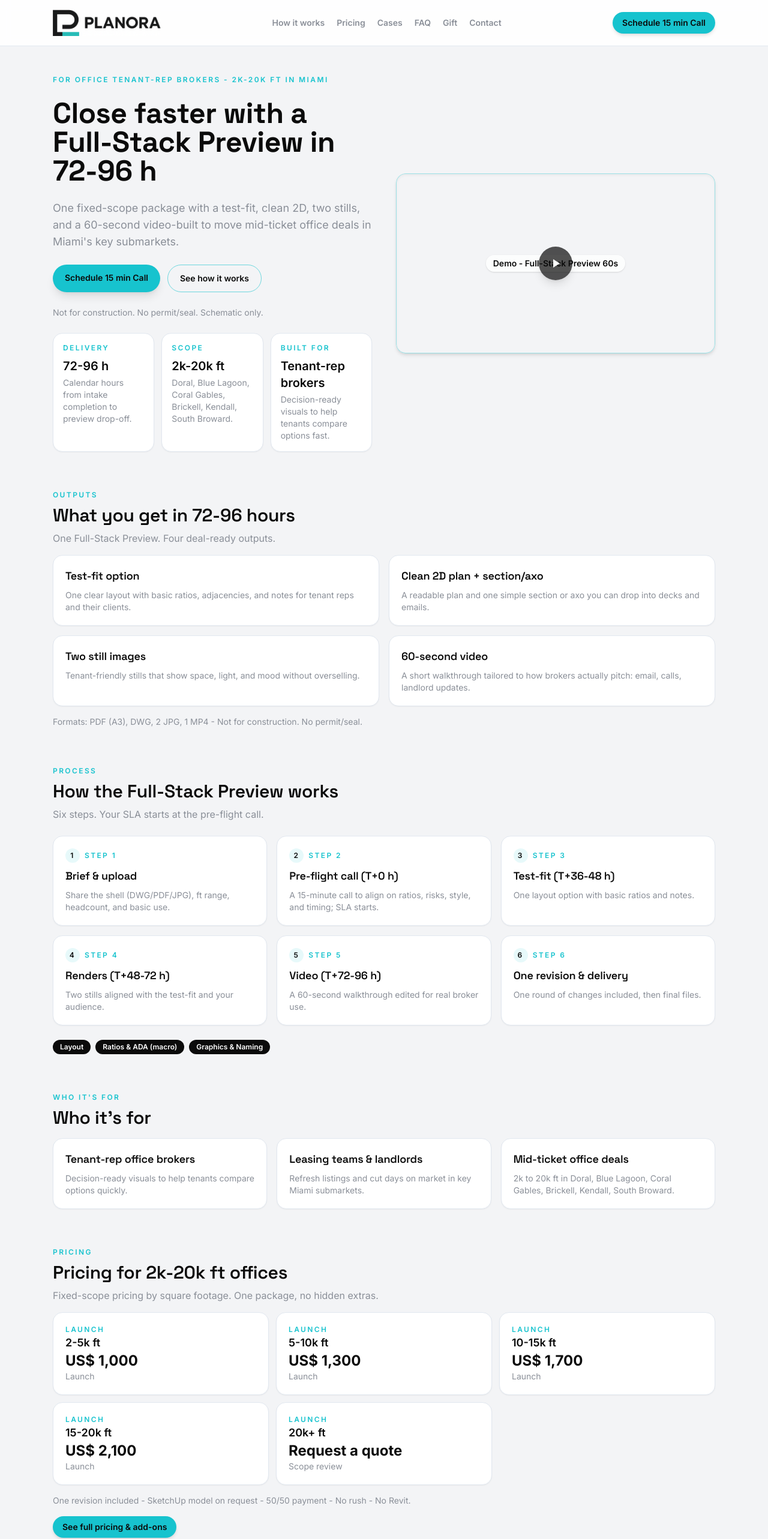
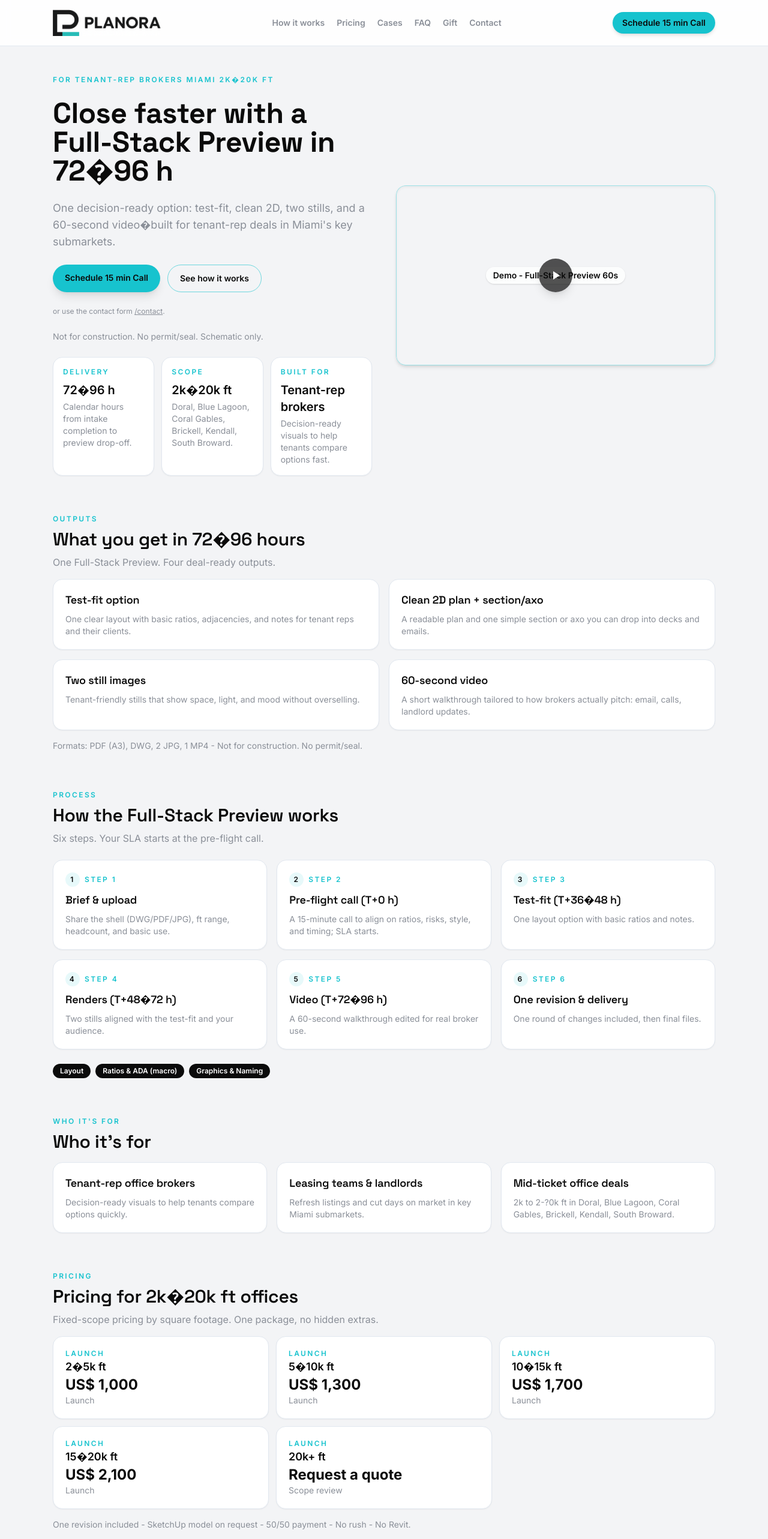
Before and after one commit to mategzg/Planora, a Next.js app: page / in a window 1280 px wide. Shown: the top 2565 px of the page at 60% size. Built offline with nearby package versions, Linux system fonts and the light colour scheme.

Commit message:
chore: apply CTA and copy polish

```diff
--- a/app/contact/page.tsx
+++ b/app/contact/page.tsx
@@ -7,13 +7,13 @@ export const metadata: Metadata = {
   description:
     'Contact Planora to schedule a 15-minute call about a Full-Stack Preview for Miami tenant-rep brokers.',
   alternates: {
-    canonical: 'https://planora-teal.vercel.app/contact',
+    canonical: 'https://planora-testfit.vercel.app/contact',
   },
   openGraph: {
     title: 'Contact | Planora',
     description:
       'Contact Planora to schedule a 15-minute call about a Full-Stack Preview for Miami tenant-rep brokers.',
-    url: 'https://planora-teal.vercel.app/contact',
+    url: 'https://planora-testfit.vercel.app/contact',
     images: ['/og-planora.png'],
   },
 }
@@ -44,6 +44,7 @@ export default function ContactPage() {
             Schedule 15 min Call
           </a>
         </div>
+          <p className="text-xs text-muted">or use the contact form <a href="/contact" className="underline">/contact</a>.</p>
         <div className="lg:col-span-2">
           <ContactForm />
         </div>
--- a/app/how-it-works/page.tsx
+++ b/app/how-it-works/page.tsx
@@ -7,13 +7,13 @@ export const metadata: Metadata = {
   description:
     "See the 6-step Full-Stack Preview process for Miami tenant-rep brokers: brief, pre-flight call, test-fit, renders, video, and delivery.",
   alternates: {
-    canonical: 'https://planora-teal.vercel.app/how-it-works',
+    canonical: 'https://planora-testfit.vercel.app/how-it-works',
   },
   openGraph: {
     title: 'How it works | Planora',
     description:
       "See the 6-step Full-Stack Preview process for Miami tenant-rep brokers: brief, pre-flight call, test-fit, renders, video, and delivery.",
-    url: 'https://planora-teal.vercel.app/how-it-works',
+    url: 'https://planora-testfit.vercel.app/how-it-works',
     images: ['/og-planora.png'],
   },
 }
@@ -34,7 +34,7 @@ export default function HowItWorksPage() {
           >
             <div className="flex items-center justify-between text-xs font-semibold uppercase tracking-[0.2em] text-accent">
               <span>Step {idx + 1}</span>
-              <span>{step.title.includes('T+') ? step.title.split(' ')[0] : '72-96 h'}</span>
+              <span>{step.title.includes('T+') ? step.title.split(' ')[0] : '72�96 h'}</span>
             </div>
             <h2 className="text-lg font-semibold text-ink">{step.title}</h2>
             <p className="text-sm text-muted">{step.detail}</p>
--- a/app/layout.tsx
+++ b/app/layout.tsx
@@ -10,9 +10,9 @@ const inter = Inter({ subsets: ['latin'], weight: ['400', '500', '600', '700'],
 const spaceGrotesk = Space_Grotesk({ subsets: ['latin'], weight: ['600', '700'], variable: '--font-space-grotesk' })
 const jetbrainsMono = JetBrains_Mono({ subsets: ['latin'], weight: ['500'], variable: '--font-jetbrains-mono' })
 
-const defaultTitle = 'Planora | Full-Stack office previews in 72-96 h for Miami brokers'
+const defaultTitle = 'Planora | Full-Stack office previews in 72�96 h for Miami brokers'
 const defaultDescription =
-  'Full-Stack office previews for tenant-rep brokers in Miami: one test-fit, clean 2D, two stills, and a 60-second video delivered in 72-96 hours for 2k-20k ft deals.'
+  'Full-Stack office previews for tenant-rep brokers in Miami: one test-fit, clean 2D, two stills, and a 60-second video delivered in 72�96 hours for 2k�20k ft deals.'
 
 export const metadata: Metadata = {
   metadataBase: new URL(SITE_URL),
--- a/app/page.tsx
+++ b/app/page.tsx
@@ -13,17 +13,17 @@ import {
 } from '@/lib/content'
 
 export const metadata: Metadata = {
-  title: 'Planora | Full-Stack office previews in 72-96 h for Miami brokers',
+  title: 'Planora | Full-Stack office previews in 72�96 h for Miami brokers',
   description:
-    'Full-Stack office previews for tenant-rep brokers in Miami: one test-fit, clean 2D, two stills, and a 60-second video delivered in 72-96 hours for 2k-20k ft deals.',
+    'Full-Stack office previews for tenant-rep brokers in Miami: one test-fit, clean 2D, two stills, and a 60-second video delivered in 72�96 hours for 2k�20k ft deals.',
   alternates: {
-    canonical: 'https://planora-teal.vercel.app/',
+    canonical: 'https://planora-testfit.vercel.app/',
   },
   openGraph: {
-    title: 'Planora | Full-Stack office previews in 72-96 h for Miami brokers',
+    title: 'Planora | Full-Stack office previews in 72�96 h for Miami brokers',
     description:
-      'Full-Stack office previews for tenant-rep brokers in Miami: one test-fit, clean 2D, two stills, and a 60-second video delivered in 72-96 hours for 2k-20k ft deals.',
-    url: 'https://planora-teal.vercel.app/',
+      'Full-Stack office previews for tenant-rep brokers in Miami: one test-fit, clean 2D, two stills, and a 60-second video delivered in 72�96 hours for 2k�20k ft deals.',
+    url: 'https://planora-testfit.vercel.app/',
     images: ['/og-planora.png'],
   },
 }
@@ -34,13 +34,13 @@ export default function HomePage() {
       <section className="grid items-center gap-10 lg:grid-cols-2">
         <div className="space-y-6">
           <p className="text-xs font-semibold uppercase tracking-[0.2em] text-accent">
-            For office tenant-rep brokers - 2k-20k ft in Miami
+            For tenant-rep brokers  Miami  2k�20k ft
           </p>
           <h1 className="text-3xl font-bold sm:text-4xl lg:text-5xl">
-            Close faster with a Full-Stack Preview in 72-96 h
+            Close faster with a Full-Stack Preview in 72�96 h
           </h1>
           <p className="max-w-2xl text-lg text-muted">
-            One fixed-scope package with a test-fit, clean 2D, two stills, and a 60-second video-built to move mid-ticket office deals in Miami's key submarkets.
+            One decision-ready option: test-fit, clean 2D, two stills, and a 60-second video�built for tenant-rep deals in Miami's key submarkets.
           </p>
           <div className="flex flex-wrap gap-3">
             <a
@@ -56,6 +56,7 @@ export default function HomePage() {
               See how it works
             </Link>
           </div>
+          <p className="text-xs text-muted">or use the contact form <Link href="/contact" className="underline">/contact</Link>.</p>
           <p className="text-sm text-muted">Not for construction. No permit/seal. Schematic only.</p>
 
           <div className="grid grid-cols-1 gap-3 sm:grid-cols-3">
@@ -87,7 +88,7 @@ export default function HomePage() {
       <section id="what-you-get" className="space-y-4">
         <div className="flex flex-col gap-2">
           <p className="text-xs font-semibold uppercase tracking-[0.2em] text-accent">Outputs</p>
-          <h2 className="text-2xl font-semibold sm:text-3xl">What you get in 72-96 hours</h2>
+          <h2 className="text-2xl font-semibold sm:text-3xl">What you get in 72�96 hours</h2>
           <p className="max-w-3xl text-muted">One Full-Stack Preview. Four deal-ready outputs.</p>
         </div>
         <div className="grid gap-4 md:grid-cols-2">
@@ -157,7 +158,7 @@ export default function HomePage() {
           </div>
           <div className="rounded-2xl border border-slate-200 bg-paper p-5 shadow-sm">
             <h3 className="text-lg font-semibold">Mid-ticket office deals</h3>
-            <p className="mt-2 text-sm text-muted">2k to 20k ft in Doral, Blue Lagoon, Coral Gables, Brickell, Kendall, South Broward.</p>
+            <p className="mt-2 text-sm text-muted">2k to 2-?0k ft in Doral, Blue Lagoon, Coral Gables, Brickell, Kendall, South Broward.</p>
           </div>
         </div>
       </section>
@@ -165,7 +166,7 @@ export default function HomePage() {
       <section id="pricing" className="space-y-4">
         <div className="flex flex-col gap-2">
           <p className="text-xs font-semibold uppercase tracking-[0.2em] text-accent">Pricing</p>
-          <h2 className="text-2xl font-semibold sm:text-3xl">Pricing for 2k-20k ft offices</h2>
+          <h2 className="text-2xl font-semibold sm:text-3xl">Pricing for 2k�20k ft offices</h2>
           <p className="max-w-3xl text-muted">Fixed-scope pricing by square footage. One package, no hidden extras.</p>
         </div>
         <div className="grid gap-3 sm:grid-cols-2 lg:grid-cols-3">
@@ -266,7 +267,6 @@ export default function HomePage() {
           See full FAQ
         </Link>
       </section>
-
       <section id="cta" className="overflow-hidden rounded-3xl bg-ink px-8 py-10 text-paper shadow-xl">
         <div className="flex flex-col gap-4 lg:flex-row lg:items-center lg:justify-between">
           <div className="space-y-2">
@@ -279,13 +279,13 @@ export default function HomePage() {
           <div className="flex flex-wrap gap-3">
             <a
               href={primaryCta}
-              className="rounded-full bg-accent px-5 py-3 text-sm font-semibold text-ink shadow-lg transition duration-200 hover:-translate-y-0.5 hover:shadow-xl"
+              className="rounded-full bg-accent px-5 py-3 text-sm font-semibold text-ink shadow-lg transition duration-200 hover:-translate-y-0.5 hover:shadow-xl focus-visible:outline focus-visible:outline-2 focus-visible:outline-offset-2 focus-visible:outline-accent"
             >
               Schedule 15 min Call
             </a>
             <a
               href="mailto:planora.testfit@gmail.com"
-              className="rounded-full border border-accent/40 bg-transparent px-5 py-3 text-sm font-semibold text-paper transition duration-200 hover:-translate-y-0.5 hover:bg-paper hover:text-ink"
+              className="rounded-full border border-accent/40 bg-transparent px-5 py-3 text-sm font-semibold text-paper transition duration-200 hover:-translate-y-0.5 hover:bg-paper hover:text-ink focus-visible:outline focus-visible:outline-2 focus-visible:outline-offset-2 focus-visible:outline-accent"
             >
               Or email us at planora.testfit@gmail.com
             </a>
--- a/app/pricing/page.tsx
+++ b/app/pricing/page.tsx
@@ -11,15 +11,15 @@ import {
 export const metadata: Metadata = {
   title: 'Pricing | Planora',
   description:
-    'Launch pricing for the Planora Full-Stack Preview (2k-20k ft): fixed tiers, add-ons, and individual items for Miami tenant-rep brokers.',
+    'Launch pricing for the Planora Full-Stack Preview (2k�20k ft): fixed tiers, add-ons, and individual items for Miami tenant-rep brokers.',
   alternates: {
-    canonical: 'https://planora-teal.vercel.app/pricing',
+    canonical: 'https://planora-testfit.vercel.app/pricing',
   },
   openGraph: {
     title: 'Pricing | Planora',
     description:
-      'Launch pricing for the Planora Full-Stack Preview (2k-20k ft): fixed tiers, add-ons, and individual items for Miami tenant-rep brokers.',
-    url: 'https://planora-teal.vercel.app/pricing',
+      'Launch pricing for the Planora Full-Stack Preview (2k�20k ft): fixed tiers, add-ons, and individual items for Miami tenant-rep brokers.',
+    url: 'https://planora-testfit.vercel.app/pricing',
     images: ['/og-planora.png'],
   },
 }
@@ -31,6 +31,7 @@ export default function PricingPage() {
         <p className="text-xs font-semibold uppercase tracking-[0.2em] text-accent">Pricing</p>
         <h1 className="text-3xl font-bold sm:text-4xl">Full Launch pricing and add-ons</h1>
         <p className="max-w-3xl text-muted">Fixed-scope pricing by square footage. One package, no hidden extras.</p>
+        <p className="text-sm text-muted">Launch pricing � first 60 days � up to 5 clients</p>
       </header>
       <div className="grid gap-4 sm:grid-cols-2 lg:grid-cols-3">
         {pricingTiers.map((tier) => (
@@ -38,10 +39,17 @@ export default function PricingPage() {
             key={tier.range}
             className="rounded-2xl border border-slate-200 bg-paper p-5 shadow-sm"
           >
-            <p className="text-xs font-semibold uppercase tracking-[0.2em] text-accent">Launch</p>
             <p className="text-lg font-semibold">{tier.range}</p>
-            <p className="text-2xl font-bold text-ink">{tier.price}</p>
-            <p className="text-sm text-muted">{tier.note}</p>
+            {tier.range === '20k+ ft' ? (
+              <a
+                href={primaryCta}
+                className="text-2xl font-bold text-accent underline underline-offset-4"
+              >
+                Request a quote
+              </a>
+            ) : (
+              <p className="text-2xl font-bold text-ink">{tier.price}</p>
+            )}
           </div>
         ))}
       </div>
@@ -84,15 +92,17 @@ export default function PricingPage() {
             <li key={item}>{item}</li>
           ))}
         </ul>
+        <p className="text-xs text-muted">One revision included  SketchUp on request  50/50 payment  No rush  No Revit.</p>
       </div>
 
       <div className="flex flex-wrap gap-3">
         <a
           href={primaryCta}
-          className="rounded-full bg-accent px-5 py-3 text-sm font-semibold text-ink shadow-md transition duration-200 hover:-translate-y-0.5 hover:shadow-lg"
+          className="rounded-full bg-accent px-5 py-3 text-sm font-semibold text-ink shadow-md transition duration-200 hover:-translate-y-0.5 hover:shadow-lg focus-visible:outline focus-visible:outline-2 focus-visible:outline-offset-2 focus-visible:outline-accent"
         >
           Schedule 15 min Call
         </a>
+        <p className="text-xs text-muted">or use the contact form <Link href="/contact" className="underline">/contact</Link>.</p>
         <Link
           href="/gift"
           className="rounded-full border border-accent/60 px-5 py-3 text-sm font-semibold text-ink transition duration-200 hover:-translate-y-0.5 hover:bg-paper hover:shadow-md"
--- a/components/SiteHeader.tsx
+++ b/components/SiteHeader.tsx
@@ -32,7 +32,7 @@ export function SiteHeader() {
             <Link
               key={item.href}
               href={item.href}
-              className={`text-sm font-semibold transition hover:text-accent ${
+              className={`text-sm font-semibold transition hover:text-accent focus-visible:outline focus-visible:outline-2 focus-visible:outline-offset-2 focus-visible:outline-accent ${
                 isActive(item.href) ? 'text-accent underline decoration-2 underline-offset-8' : 'text-muted'
               }`}
             >
--- a/lib/content.ts
+++ b/lib/content.ts
@@ -1,6 +1,6 @@
-export const SITE_URL = 'https://planora-teal.vercel.app'
+export const SITE_URL = 'https://planora-testfit.vercel.app'
 
-export const primaryCta = 'mailto:planora.testfit@gmail.com?subject=Full-Stack%20Preview%20%5Bft%20range%5D%20%5BSubmarket%5D%20%5BTarget%20date%5D&body=Broker%20name:%0ACompany:%0AFt%20range:%0ASubmarket:%0ATimeline:%0A'
+export const primaryCta = 'mailto:planora.testfit@gmail.com?subject=Planora%20%2015%20min%20call%20%20%5BBroker%5D%20%20%5BSubmarket%5D%20%20%5BFt%20range%5D&body=Hi%20Planora%20team,%0A%0AI%27m%20a%20tenant-rep%20broker%20in%20%5BSubmarket%5D.%20Deal%20size:%20%5BFt%20range%5D.%0ATarget%20timeline:%20%5BDate%5D.%20Company:%20%5BCompany%5D.%0APlease%20confirm%20a%20slot%20for%20a%2015-min%20pre-flight%20call.%0A%0A[Name],%20[Phone]'
 
 export type NavItem = {
   label: string
@@ -19,12 +19,12 @@ export const navItems: NavItem[] = [
 export const proofPoints = [
   {
     label: 'Delivery',
-    value: '72-96 h',
+    value: '72�96 h',
     detail: 'Calendar hours from intake completion to preview drop-off.',
   },
   {
     label: 'Scope',
-    value: '2k-20k ft',
+    value: '2k�20k ft',
     detail: 'Doral, Blue Lagoon, Coral Gables, Brickell, Kendall, South Broward.',
   },
   {
@@ -64,30 +64,30 @@ export const steps = [
     title: 'Pre-flight call (T+0 h)',
     detail: 'A 15-minute call to align on ratios, risks, style, and timing; SLA starts.',
   },
-  { title: 'Test-fit (T+36-48 h)', detail: 'One layout option with basic ratios and notes.' },
+  { title: 'Test-fit (T+36�48 h)', detail: 'One layout option with basic ratios and notes.' },
   {
-    title: 'Renders (T+48-72 h)',
+    title: 'Renders (T+48�72 h)',
     detail: 'Two stills aligned with the test-fit and your audience.',
   },
-  { title: 'Video (T+72-96 h)', detail: 'A 60-second walkthrough edited for real broker use.' },
+  { title: 'Video (T+72�96 h)', detail: 'A 60-second walkthrough edited for real broker use.' },
   { title: 'One revision & delivery', detail: 'One round of changes included, then final files.' },
 ]
 
 export const qaChips = ['Layout', 'Ratios & ADA (macro)', 'Graphics & Naming']
 
 export const pricingTiers = [
-  { range: '2-5k ft', price: 'US$ 1,000', note: 'Launch' },
-  { range: '5-10k ft', price: 'US$ 1,300', note: 'Launch' },
-  { range: '10-15k ft', price: 'US$ 1,700', note: 'Launch' },
-  { range: '15-20k ft', price: 'US$ 2,100', note: 'Launch' },
+  { range: '2�5k ft', price: 'US$ 1,000', note: 'Launch' },
+  { range: '5�10k ft', price: 'US$ 1,300', note: 'Launch' },
+  { range: '10�15k ft', price: 'US$ 1,700', note: 'Launch' },
+  { range: '15�20k ft', price: 'US$ 2,100', note: 'Launch' },
   { range: '20k+ ft', price: 'Request a quote', note: 'Scope review' },
 ]
 
 export const pricingConditions = [
-  'Launch pricing (public) for Miami tenant-rep office previews (2k-20k ft); >20k by quote.',
+  'Launch pricing (public) for Miami tenant-rep office previews (2k�20k ft); >20k by quote.',
   'Scope: 1 test-fit, 1 clean 2D plan (PDF A3), 1 section/axonometric, 2 JPG stills, 1x60s MP4, schematic only.',
   'One revision included; SketchUp 3D model available on request; no Revit export.',
-  'Delivery window 72-96h from intake completion; no 48h rush option in public offer.',
+  'Delivery window 72�96 h from intake completion; no 48h rush option in public offer.',
   'Payment: 50/50 (deposit + delivery). Currency always shown as US$.',
   'Not for construction or permitting; tenant-facing and landlord-ready preview materials.',
   'File formats: PDF A3, DWG, 2x JPG stills, 1x MP4 video with subtle brand overlay.',
@@ -119,8 +119,8 @@ export const individualItems = [
 
 export const caseStudies = [
   {
-    eyebrow: 'Demo - 3k ft - Delivered in 72 h',
-    title: 'Suburban office for a tech tenant',
+    eyebrow: 'Demo – 3k ft – Delivered in 72 h',
+    title: 'Demo 3k ft – Delivered in 72 h',
     body: 'One test-fit option focused on hybrid work.',
     bullets: [
       'Clean 2D + axo for landlord updates.',
@@ -128,8 +128,8 @@ export const caseStudies = [
     ],
   },
   {
-    eyebrow: 'Demo - 14k ft - Delivered in 72 h',
-    title: 'Multi-tenant floor for a finance client',
+    eyebrow: 'Demo – 14k ft – Delivered in 72 h',
+    title: 'Demo 14k ft – Delivered in 72 h',
     body: 'Single option aligned with target ratios.',
     bullets: [
       'Clean 2D + section for internal review.',
@@ -137,7 +137,7 @@ export const caseStudies = [
     ],
   },
   {
-    eyebrow: 'Demo - 8k ft - Delivered in 84 h',
+    eyebrow: 'Demo – 8k ft – Delivered in 84 h',
     title: 'Hybrid floorplate for a growth tenant',
     body: 'Balanced focus rooms + open plan for Miami corridors.',
     bullets: [
@@ -154,7 +154,7 @@ export const quickFaqs = [
       'Shell plan if available (DWG/PDF/JPG), ft range, headcount, basic use. Brand guidelines optional.',
   },
   {
-    question: 'When does the 72-96h timeline start?',
+    question: 'When does the 72�96 h timeline start?',
     answer: 'Once we confirm the brief on a quick pre-flight call and have all inputs.',
   },
   {
@@ -175,7 +175,7 @@ export const faqs = [
       'Shell (DWG/PDF/JPG) if available, ft range, headcount, basic use, and any style cues. If no shell, we use a generic footprint to move fast.',
   },
   {
-    question: 'When does the 72-96h SLA start?',
+    question: 'When does the 72�96 h SLA start?',
     answer:
       'After the pre-flight call confirms the brief and files. If inputs are missing, the SLA pauses until we have them.',
   },
@@ -185,7 +185,7 @@ export const faqs = [
   },
   {
     question: 'How do you price footage?',
-    answer: 'Public Launch tiers cover 2k-20k ft. >20k ft is quoted after a quick scope review.',
+    answer: 'Public Launch tiers cover 2k�20k ft. >20k ft is quoted after a quick scope review.',
   },
   {
     question: 'Can you work under NDA?',
@@ -223,6 +223,6 @@ export const submarkets = [
   'Other',
 ]
 
-export const ftRanges = ['2-5k ft', '5-10k ft', '10-15k ft', '15-20k ft', '20k+ ft']
+export const ftRanges = ['2�5k ft', '5�10k ft', '10�15k ft', '15�20k ft', '20k+ ft']
 
 export const giftStyles = ['Modern Minimal', 'Tech Chic', 'Warm Contemporary']
```
Also changed, not shown: app/cases/page.tsx (+6 -6 lines), components/forms/GiftForm.tsx (+8 -0 lines), 4 other files (tests, documents, lock files or other folders).
